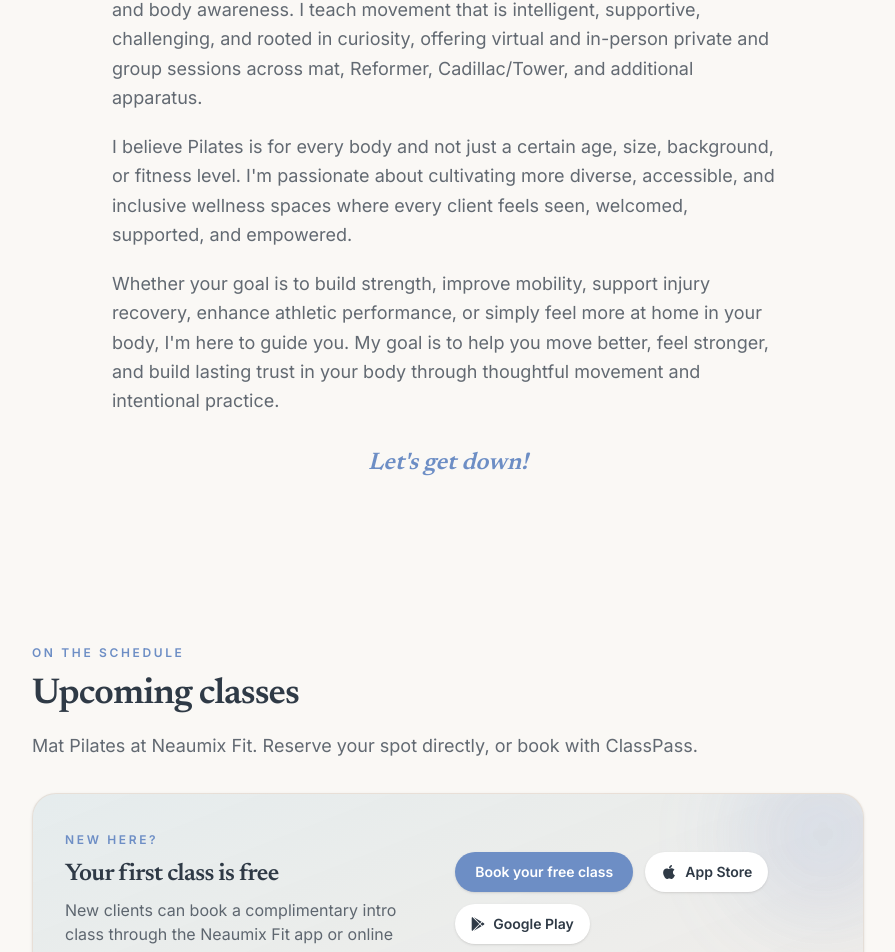
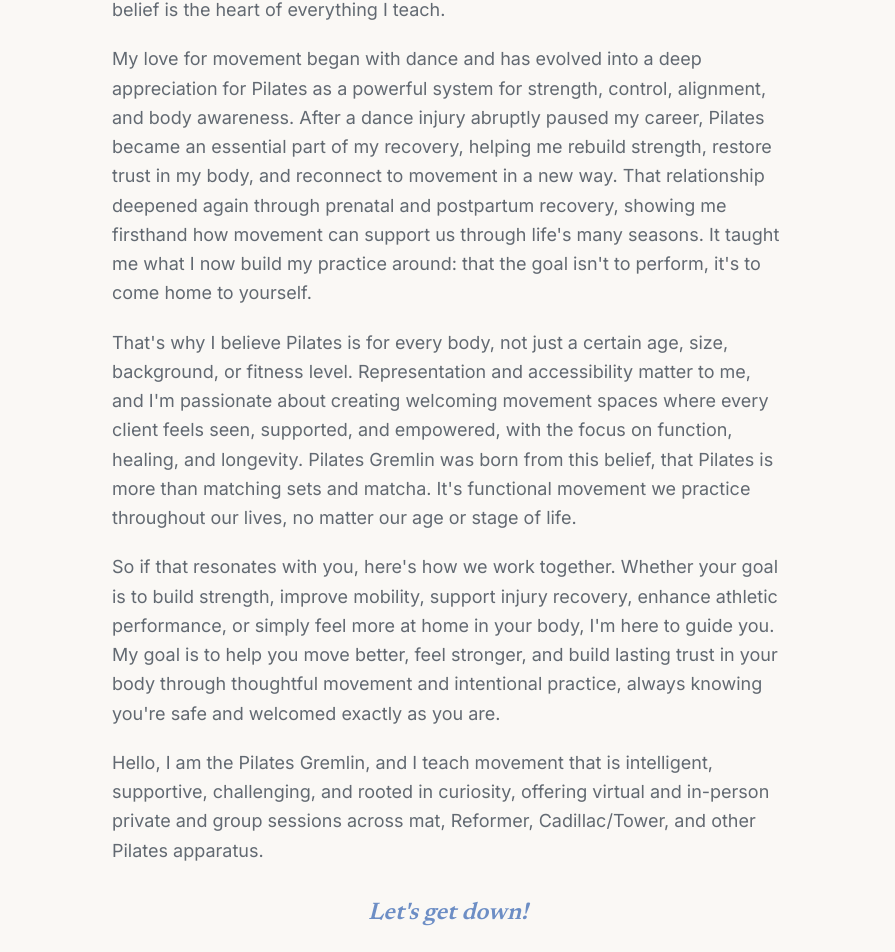
Before and after one commit to theenord/pilates-gremlin, a Next.js app: page / in a window 1280 px wide. Shown: the part 1459-2411 px from the top of the page, without its empty margins (192-1087 px from the left). Built offline with nearby package versions, Linux system fonts and the light colour scheme.

Commit message:
Rewrite About copy and keep intro buttons on one line
Co-Authored-By: Claude Opus 4.8 <noreply@anthropic.com>

```diff
--- a/app/components/About.tsx
+++ b/app/components/About.tsx
@@ -7,7 +7,7 @@ export default function About() {
     >
       <div className="reveal text-center">
         <span className="text-xs font-semibold uppercase tracking-[0.22em] text-primary">
-          Meet your instructor
+          My story
         </span>
         <h2
           id="about-heading"
@@ -19,25 +19,46 @@ export default function About() {
 
       <div className="reveal d1 mx-auto mt-8 max-w-2xl space-y-5 text-left text-lg leading-relaxed text-ink/75">
         <p>
+          I believe everyone deserves to feel at home in their own body. Movement
+          should reflect who you are, not who you feel pressured to pretend to
+          be. That belief is the heart of everything I teach.
+        </p>
+        <p>
           My love for movement began with dance and has evolved into a deep
           appreciation for Pilates as a powerful system for strength, control,
-          alignment, and body awareness. I teach movement that is intelligent,
-          supportive, challenging, and rooted in curiosity, offering virtual and
-          in-person private and group sessions across mat, Reformer,
-          Cadillac/Tower, and additional apparatus.
+          alignment, and body awareness. After a dance injury abruptly paused my
+          career, Pilates became an essential part of my recovery, helping me
+          rebuild strength, restore trust in my body, and reconnect to movement
+          in a new way. That relationship deepened again through prenatal and
+          postpartum recovery, showing me firsthand how movement can support us
+          through life&apos;s many seasons. It taught me what I now build my
+          practice around: that the goal isn&apos;t to perform, it&apos;s to come
+          home to yourself.
         </p>
         <p>
-          I believe Pilates is for every body and not just a certain age, size,
-          background, or fitness level. I&apos;m passionate about cultivating
-          more diverse, accessible, and inclusive wellness spaces where every
-          client feels seen, welcomed, supported, and empowered.
+          That&apos;s why I believe Pilates is for every body, not just a certain
+          age, size, background, or fitness level. Representation and
+          accessibility matter to me, and I&apos;m passionate about creating
+          welcoming movement spaces where every client feels seen, supported, and
+          empowered, with the focus on function, healing, and longevity. Pilates
+          Gremlin was born from this belief, that Pilates is more than matching
+          sets and matcha. It&apos;s functional movement we practice throughout
+          our lives, no matter our age or stage of life.
         </p>
         <p>
+          So if that resonates with you, here&apos;s how we work together.
           Whether your goal is to build strength, improve mobility, support
           injury recovery, enhance athletic performance, or simply feel more at
           home in your body, I&apos;m here to guide you. My goal is to help you
           move better, feel stronger, and build lasting trust in your body
-          through thoughtful movement and intentional practice.
+          through thoughtful movement and intentional practice, always knowing
+          you&apos;re safe and welcomed exactly as you are.
+        </p>
+        <p>
+          Hello, I am the Pilates Gremlin, and I teach movement that is
+          intelligent, supportive, challenging, and rooted in curiosity, offering
+          virtual and in-person private and group sessions across mat, Reformer,
+          Cadillac/Tower, and other Pilates apparatus.
         </p>
       </div>
 
--- a/app/components/Schedule.tsx
+++ b/app/components/Schedule.tsx
@@ -54,12 +54,12 @@ export default function Schedule() {
               Neaumix Fit app or online booking.
             </p>
           </div>
-          <div className="flex flex-wrap items-center gap-3">
+          <div className="flex flex-nowrap items-center gap-3">
             <a
               href={FIRST_FREE_URL}
               target="_blank"
               rel="noopener noreferrer"
-              className="inline-flex items-center justify-center rounded-full bg-primary px-5 py-2.5 text-sm font-semibold text-white shadow-sm transition-colors hover:bg-primary/90 focus-visible:outline-2 focus-visible:outline-offset-2 focus-visible:outline-primary"
+              className="inline-flex items-center justify-center whitespace-nowrap rounded-full bg-primary px-5 py-2.5 text-sm font-semibold text-white shadow-sm transition-colors hover:bg-primary/90 focus-visible:outline-2 focus-visible:outline-offset-2 focus-visible:outline-primary"
             >
               Book your free class
             </a>
@@ -67,7 +67,7 @@ export default function Schedule() {
               href={NEAUMIX_APP_IOS}
               target="_blank"
               rel="noopener noreferrer"
-              className="inline-flex items-center gap-2 rounded-full bg-white px-4 py-2.5 text-sm font-semibold text-ink shadow-sm transition-transform hover:-translate-y-0.5 focus-visible:outline-2 focus-visible:outline-offset-2 focus-visible:outline-primary"
+              className="inline-flex items-center gap-2 whitespace-nowrap rounded-full bg-white px-4 py-2.5 text-sm font-semibold text-ink shadow-sm transition-transform hover:-translate-y-0.5 focus-visible:outline-2 focus-visible:outline-offset-2 focus-visible:outline-primary"
             >
               <FaApple className="h-4 w-4" aria-hidden="true" /> App Store
             </a>
@@ -75,7 +75,7 @@ export default function Schedule() {
               href={NEAUMIX_APP_ANDROID}
               target="_blank"
               rel="noopener noreferrer"
-              className="inline-flex items-center gap-2 rounded-full bg-white px-4 py-2.5 text-sm font-semibold text-ink shadow-sm transition-transform hover:-translate-y-0.5 focus-visible:outline-2 focus-visible:outline-offset-2 focus-visible:outline-primary"
+              className="inline-flex items-center gap-2 whitespace-nowrap rounded-full bg-white px-4 py-2.5 text-sm font-semibold text-ink shadow-sm transition-transform hover:-translate-y-0.5 focus-visible:outline-2 focus-visible:outline-offset-2 focus-visible:outline-primary"
             >
               <FaGooglePlay className="h-3.5 w-3.5" aria-hidden="true" /> Google
               Play
```
